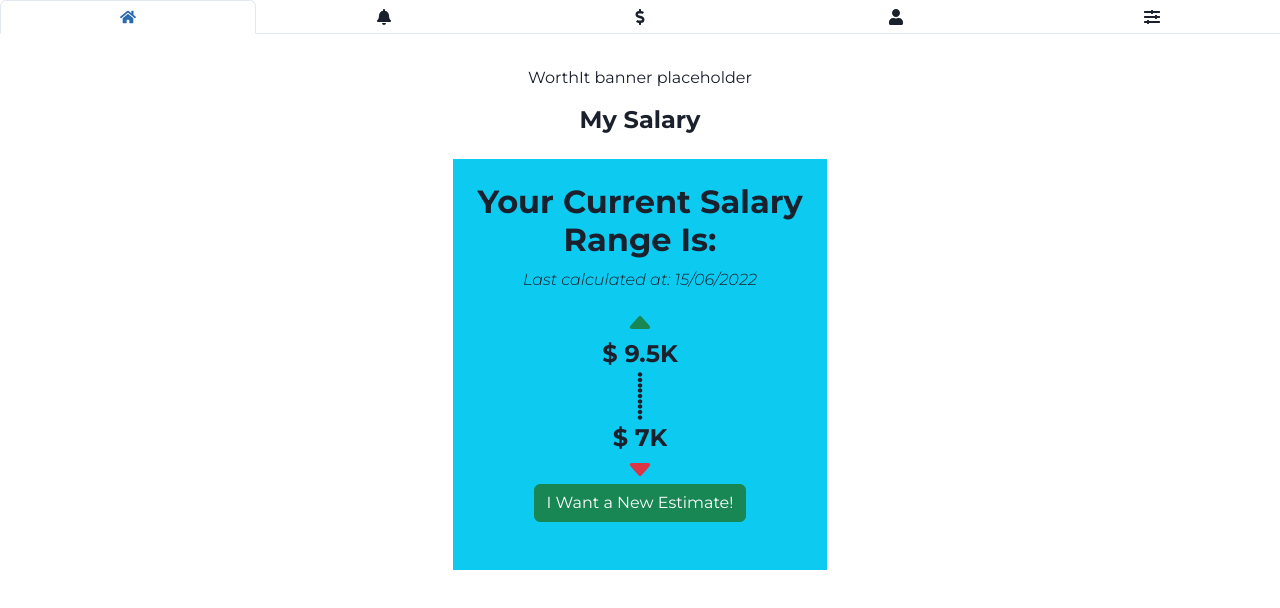
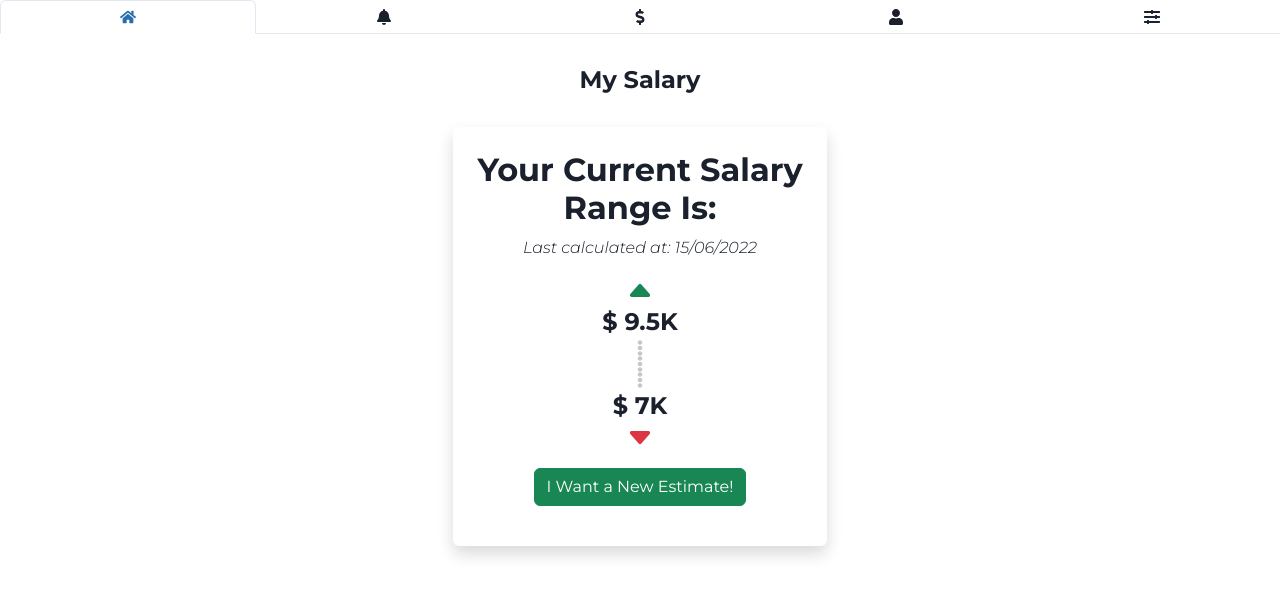
Before and after one commit to yotamc19/WorthIt-fe, a React (Create React App) app: page /mySalary in a window 1280 px wide. Shown: the top 608 px of the page. Built offline with nearby package versions, Linux system fonts and the light colour scheme; no server answers; a web font is replaced by a local one.

Commit message:
small design changes on My Salary

```diff
--- a/src/pages/MySalaryPage.jsx
+++ b/src/pages/MySalaryPage.jsx
@@ -5,9 +5,8 @@ import Button from 'react-bootstrap/Button';
 const MySalaryPage = () => {
   return (
     <div className="d-flex flex-column justify-content-between align-items-center">
-      <div className="mt-3">WorthIt banner placeholder</div>
       <h1 className="fs-4 fw-bolder mt-3">My Salary</h1>
-      <div className="main-content bg-info p-4 mt-3">
+      <div className="main-content bg-white shadow rounded p-4 mt-4">
         <div className="salary-range">
           <h2 className="fs-2 fw-bolder text-center">
             Your Current Salary
@@ -20,14 +19,14 @@ const MySalaryPage = () => {
           <div className="salary-range text-center">
             <BsFillCaretUpFill className="mx-auto mt-3 fs-3 text-success" />
             <div className="top-value fs-4 fw-bolder">$ 9.5K</div>
-            <div className="d-flex flex-column align-items-center">
+            <div className="opacity-25 d-flex flex-column align-items-center">
               <FaEllipsisV />
               <FaEllipsisV />
               <FaEllipsisV />
             </div>
             <div className="bottom-value fs-4 fw-bolder">$ 7K</div>
-            <BsFillCaretDownFill className="mx-auto fs-3 text-danger" />
-            <Button variant="success" className="mb-4">I Want a New Estimate!</Button>
+            <BsFillCaretDownFill className="mx-auto mb-3 fs-3 text-danger" />
+            <Button variant="success" className="mb-3">I Want a New Estimate!</Button>
           </div>
         </div>
       </div>
```
